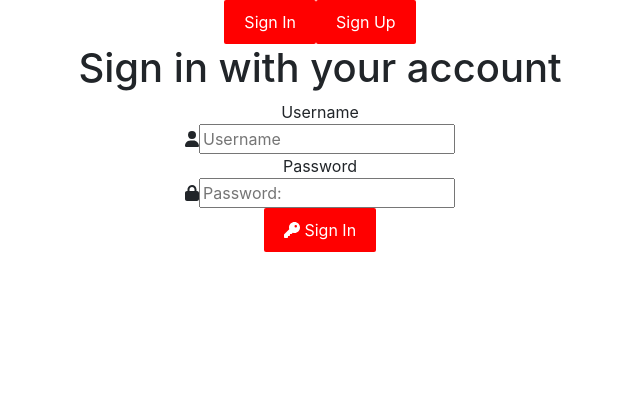
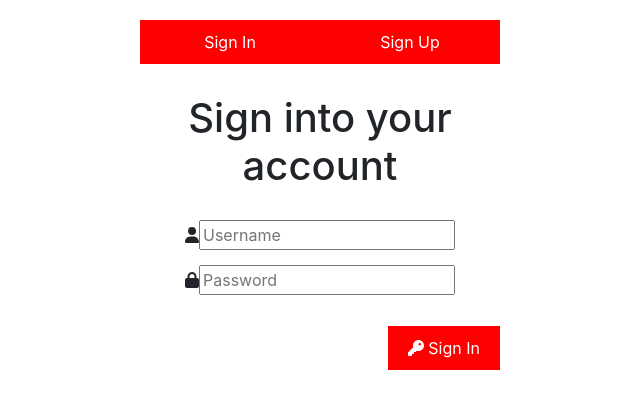
Before and after one commit to gumquat/atlas-cinema-guru, a React (Create React App) app in the folder atlas-cinema-guru-app/: page / in a window 1280 px wide. Shown: the top 408 px of the page, without its empty margins (320-960 px from the left). Built offline with nearby package versions, Linux system fonts and the light colour scheme.

Commit message:
finished task 4

```diff
--- a/atlas-cinema-guru-app/src/routes/auth/Login.js
+++ b/atlas-cinema-guru-app/src/routes/auth/Login.js
@@ -12,9 +12,9 @@ import Button from '../../components/general/Button'
 const Login = ({username, password, setUsername, setPassword}) => {
   return (
     <div>
-      <h1>Sign in with your account</h1>
+      <h1>Sign into your account</h1>
       <Input
-      label="Username"
+      //label="Username"
       type="text"
       className="auth-input"
       value={username}
@@ -26,18 +26,19 @@ const Login = ({username, password, setUsername, setPassword}) => {
       }}
       />
       <Input
-        label="Password"
+        //label="Password"
         type="password"
         className="auth-input"
         value={password}
         setValue={setPassword}
         icon={faLock}
         inputAttributes={{
-          placeholder: "Password:",
+          placeholder: "Password",
           required: true
         }}
       />
       <Button
+      className="SignIn-Button"
       label=" Sign In"
       icon={faKey}/>
     </div>
--- a/atlas-cinema-guru-app/src/routes/auth/Register.js
+++ b/atlas-cinema-guru-app/src/routes/auth/Register.js
@@ -14,7 +14,7 @@ const Register = ({username, password, setUsername, setPassword}) => {
     <div>
       <h1>Create a new account</h1>
       <Input
-      label="Username"
+      //label="Username"
       type="text"
       className="auth-input"
       value={username}
@@ -26,18 +26,19 @@ const Register = ({username, password, setUsername, setPassword}) => {
       }}
       />
       <Input
-        label="Password"
+        //label="Password"
         type="password"
         className="auth-input"
         value={password}
         setValue={setPassword}
         icon={faLock}
         inputAttributes={{
-          placeholder: "Password:",
+          placeholder: "Password",
           required: true
         }}
       />
       <Button
+      className="SignUp-Button"
       label=" Sign Up"
       icon={faPlus}/>
     </div>
--- a/atlas-cinema-guru-app/src/routes/auth/auth.css
+++ b/atlas-cinema-guru-app/src/routes/auth/auth.css
@@ -0,0 +1,54 @@
+/* Styles for the Authentication component */
+.authentication {
+  width: 100%;
+  max-width: 400px;
+  margin: 0 auto;
+  padding: 20px;
+}
+
+/* Make sign in and sign up buttons as wide as their container */
+.auth-buttons {
+  display: flex;
+  width: 100%;
+}
+
+.auth-buttons .custom-button {
+  flex: 1;
+  margin: 0;
+}
+
+/* Add space above and below h1 elements in Login and Register */
+.authentication h1 {
+  margin: 30px 0;
+}
+
+/* Style for the form to allow positioning of the submit button */
+.authentication form {
+  position: relative;
+  padding-bottom: 60px; /* Space for the submit button */
+}
+
+/* Position 'Sign In' and 'Sign Up' buttons in the bottom right corner */
+.authentication form .SignIn-Button {
+  position: absolute;
+  bottom: 0;
+  right: 0;
+}
+.authentication form .SignUp-Button {
+  position: absolute;
+  bottom: 0;
+  right: 0;
+}
+
+/* Additional styles for inputs and buttons for better appearance */
+.auth-input {
+  margin-bottom: 15px;
+}
+
+.custom-button {
+  padding: 10px 20px;
+  border: none;
+  border-radius: 0px;
+  cursor: pointer;
+  font-size: 16px;
+}
```
